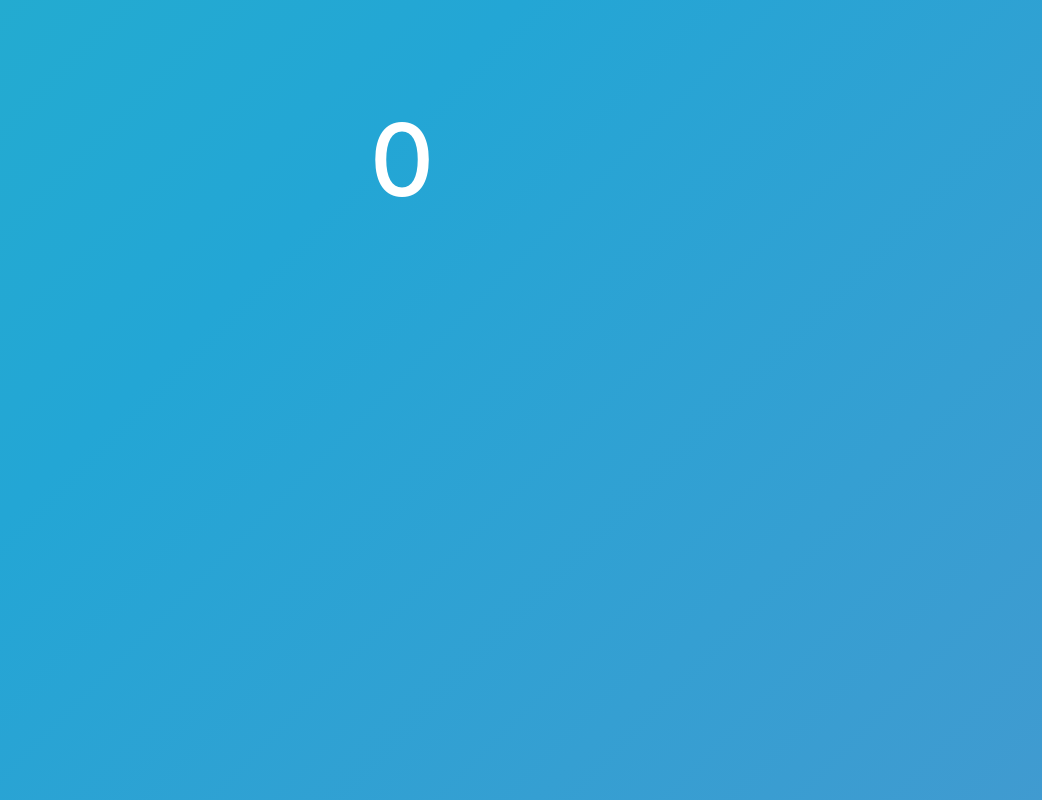
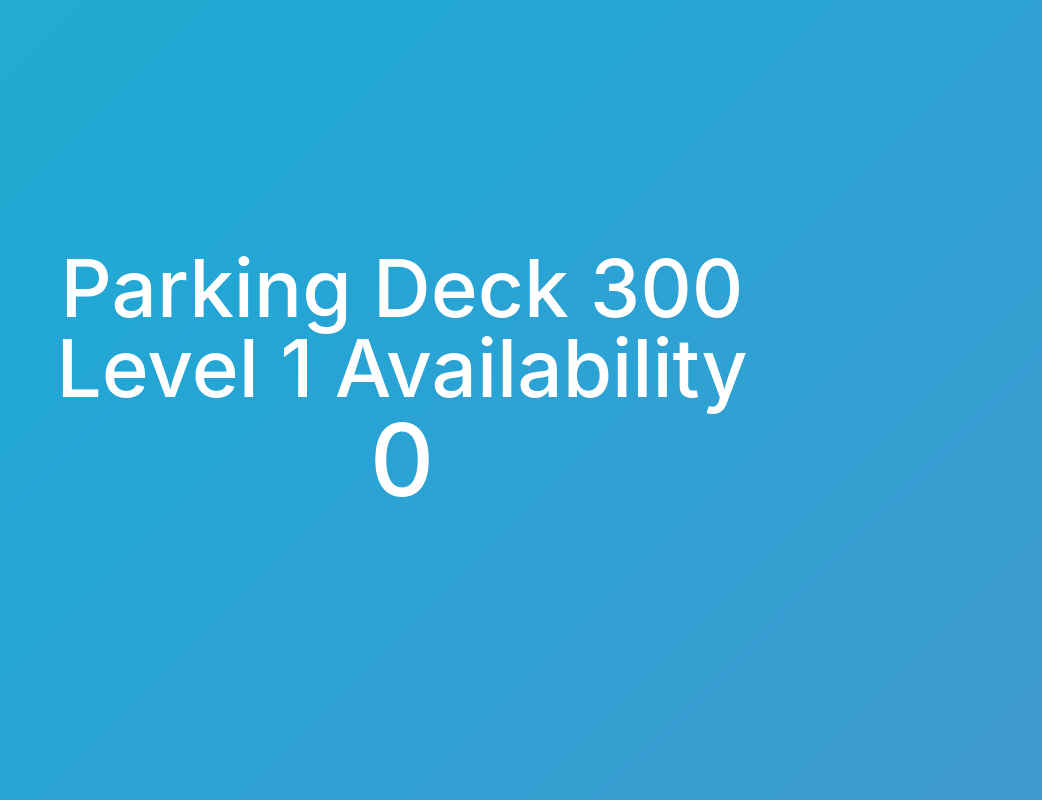
Before and after one commit to tkovacic/sampleApp, a website: page web/html/signage.html in a window 1280 px wide. Shown: the whole page, without its empty margins (238-1280 px from the left). Drawn offline with nearby package versions, Linux system fonts and the light colour scheme.

Commit message:
Update signage.html

```diff
--- a/web/html/signage.html
+++ b/web/html/signage.html
@@ -1,10 +1,10 @@
 
 <!DOCTYPE html>
-<html lang="en" style="height: 100%;">
+<html lang="en" style="height: 100%;width: 100%;">
   <head>
     <meta charset="UTF-8">
     <meta name="viewport" content="height=device-height, initial-scale=1">
-  <title>Smart Building Team</title>
+    <title>Smart Parking Sample Signage</title>
     <link rel="stylesheet" href="https://stackpath.bootstrapcdn.com/bootstrap/4.3.1/css/bootstrap.min.css" integrity="sha384-ggOyR0iXCbMQv3Xipma34MD+dH/1fQ784/j6cY/iJTQUOhcWr7x9JvoRxT2MZw1T" crossorigin="anonymous">
     <link rel="stylesheet" href="https://cdnjs.cloudflare.com/ajax/libs/animate.css/4.1.1/animate.min.css"/>
     <style>
@@ -17,7 +17,6 @@
     		animation: gradient 60s ease infinite;
     		height: auto;
     	}
-
     	@keyframes gradient {
     		0% {
     			background-position: 0% 50%;
@@ -31,17 +30,11 @@
     	}
     </style>
   </head>
-<body style="margin-top: 100px;">
-<div class="d-flex flex-column justify-content-center">
-	<div class="d-flex flex-column justify-content-center align-items-center">
-		<div class="container-fluid">
-		  <div class="row">
-		    <div class="col" style="text-align: center;">
-		      <h1 style='font-size:100px;' class="fw-light text-white m-0 animate__animated animate__fadeIn" id="target">0</h1>
-		    </div>
-		  </div>
-		</div>
-	</div>
+  <body>
+    <div style="display: flex;align-items: center;justify-content: center;">
+      <h1 style='font-size: 80px;position: absolute;top: 30%;' class="fw-light text-white m-0 animate__animated animate__fadeIn">Parking Deck 300</h1>
+      <h1 style='font-size: 80px;position: absolute;top: 40%;' class="fw-light text-white m-0 animate__animated animate__fadeIn">Level 1 Availability</h1>
+      <h1 style='font-size: 100px;position: absolute;top: 50%;' class="fw-light text-white m-0 animate__animated animate__fadeIn" id="target">0</h1>
     </div>
     <script>
     window.onload = function() {
@@ -53,7 +46,7 @@ window.onload = function() {
           console.log(response);
           document.getElementById('target').innerHTML = response.srcElement.response;
         }
-  }, 10000);
+      }, 60000);
     }
     </script>
   </body>
```
Lines whose indentation alone changed are shown as unchanged.
